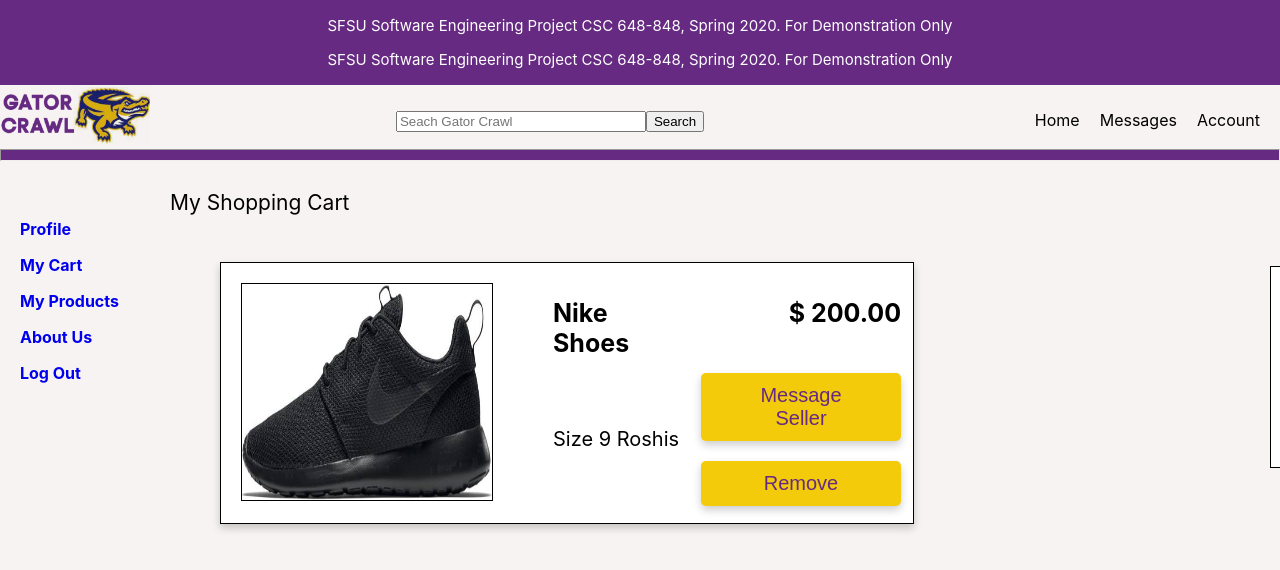
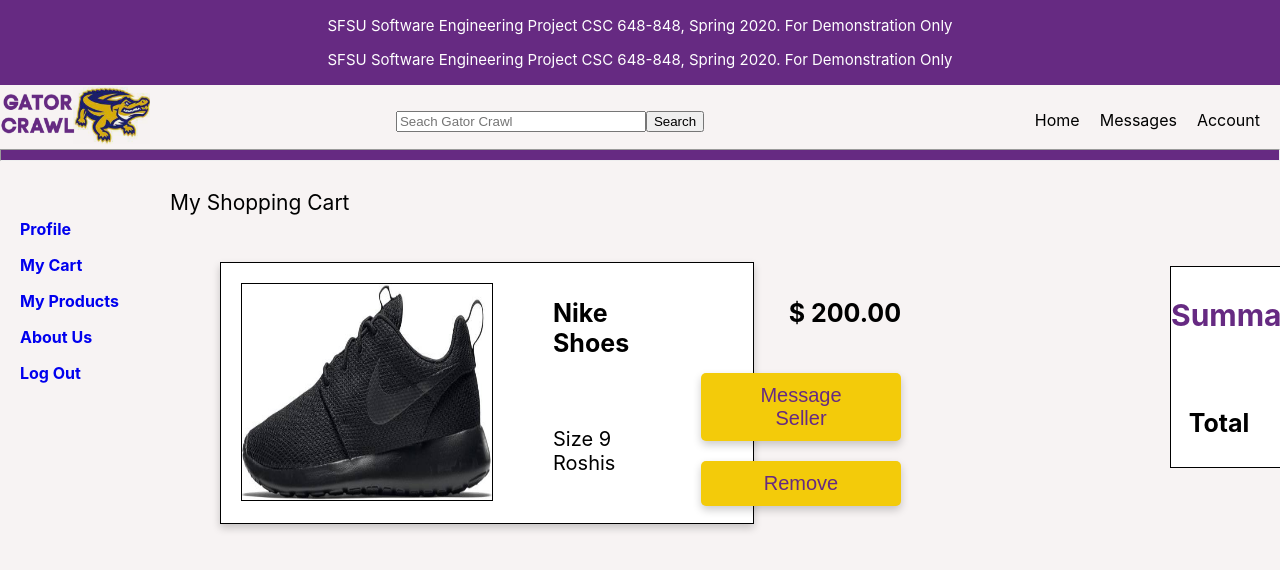
Before and after one commit to zainkhanx93/Gator-Crawl, a React (Create React App) app in the folder application/frontend/: page /profile/cart in a window 1280 px wide. Shown: the top 570 px of the page. Built offline with nearby package versions, Linux system fonts and the light colour scheme.

Commit message:
2nd css small update.

```diff
--- a/application/frontend/src/Containers/Cart.css
+++ b/application/frontend/src/Containers/Cart.css
@@ -28,6 +28,7 @@
   margin-left: 10px;
   box-shadow: 0 4px 8px 0 rgba(0, 0, 0, 0.2);
   resize: both;
+  position: relative;
 }
 
 .Title {
@@ -56,11 +57,11 @@
 
 .Total-Box {
   margin-top: 14px;
-  margin-left: 1100px;
+  margin-left: 1000px;
   margin-right: 20px;
   background-color: white;
   border : 1px solid black;
-  width: 25%;
+  width: 15%;
   height : 200px;
   float: left;
   display: inline-flex;
@@ -73,15 +74,14 @@
 .Cart-Product {
   padding: 10px;
   margin: 10px;
-  width: 75%;
   height: 30%;
-  position:relative;
-  resize: none;
-  background-color: white;
+  width: 40%;
+ background-color: white;
   display: inline-flex;
   border: 1px solid black;
   box-shadow: 0 4px 8px 0 rgba(0, 0, 0, 0.2);
-
+  position:fixed;
+  resize:none;
 
 }
 
```
